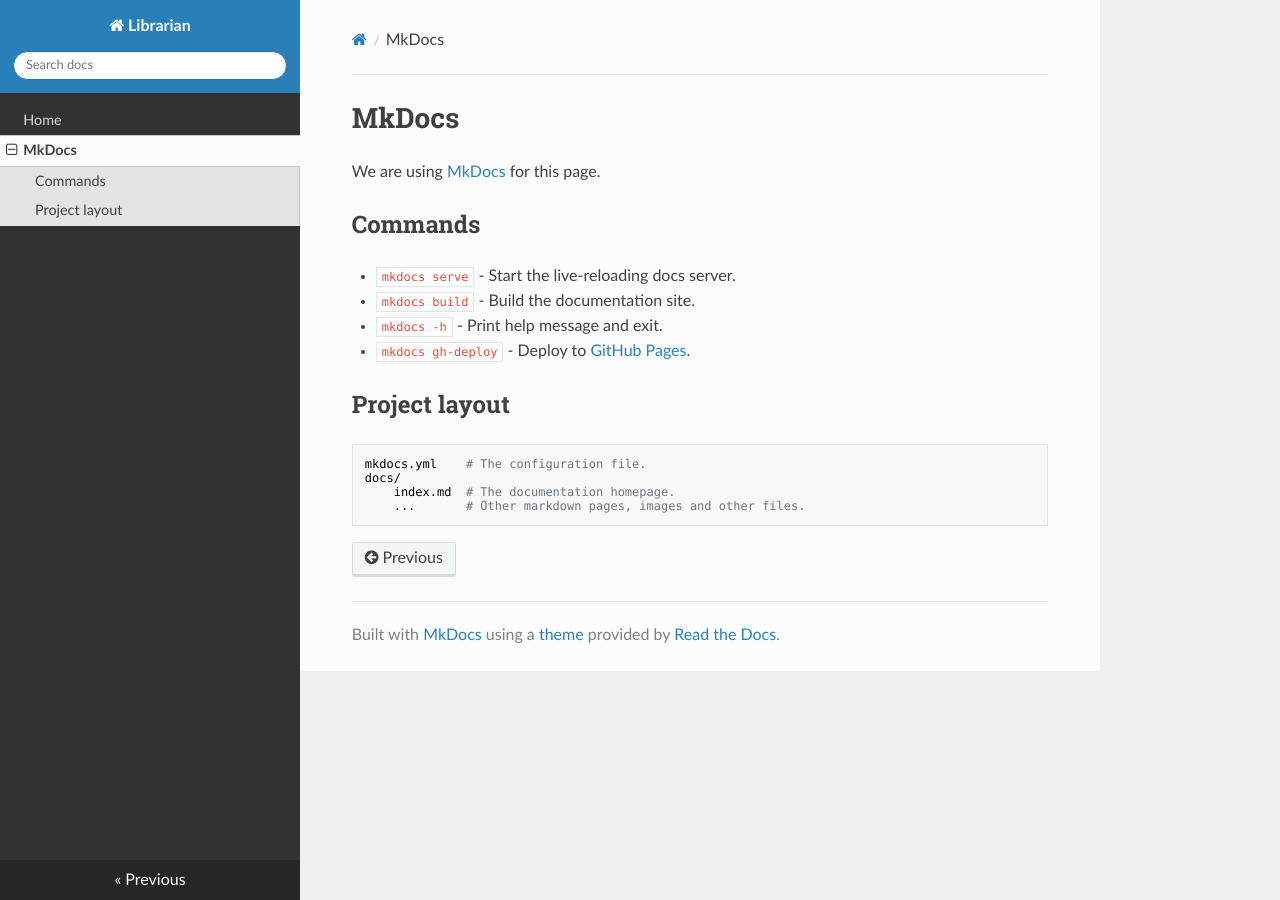
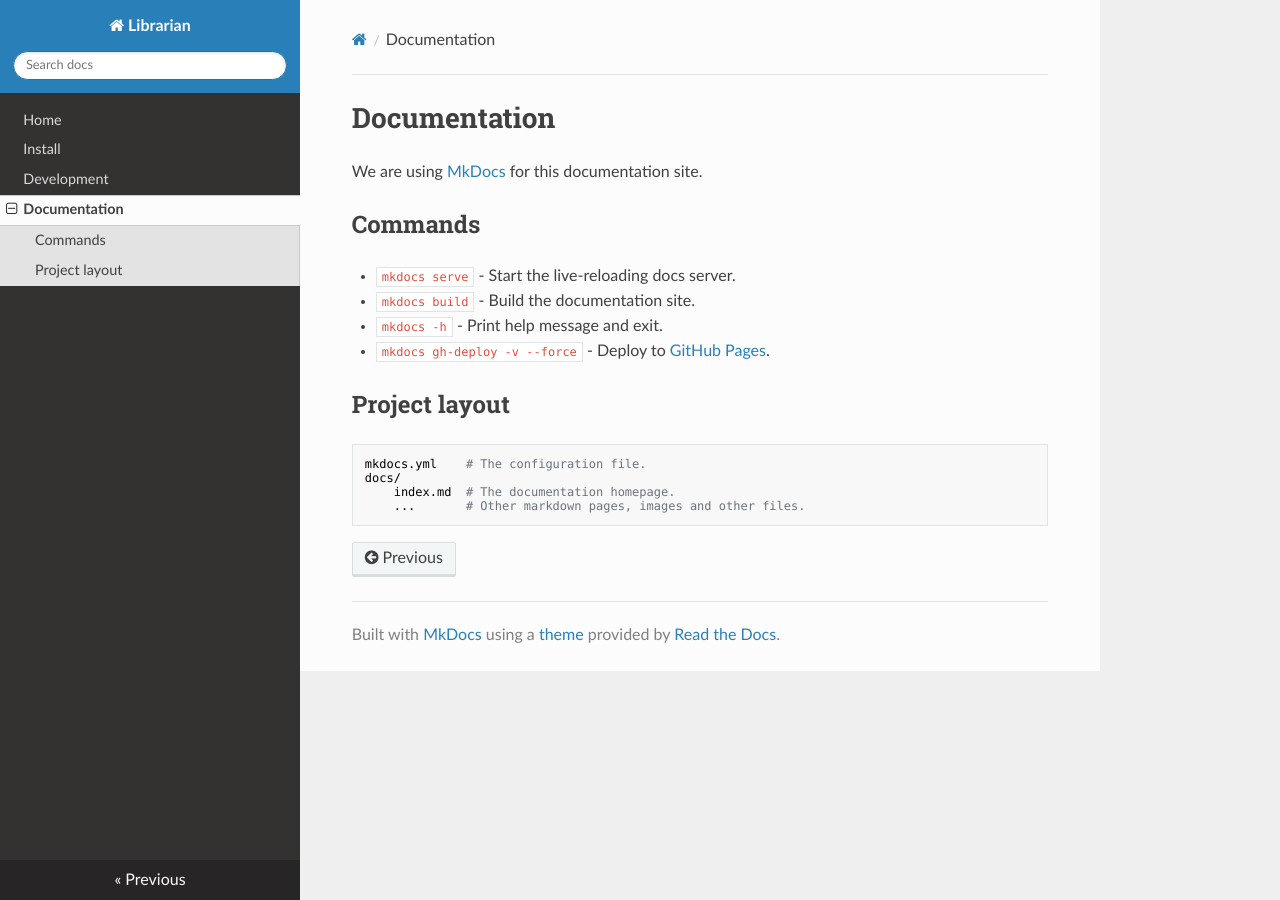
Before and after one commit to nautilus-cyberneering/nautilus-librarian, an MkDocs documentation site: the page built from docs/documentation.md, in a window 1280 px wide. Built offline with MkDocs 1.6.1, drawn with Linux system fonts in a browser that asks for light colours; nearby versions of some CDN libraries.

```diff
--- a/docs/mkdocs.md
+++ b/docs/documentation.md
@@ -1,13 +1,13 @@
-# MkDocs
+# Documentation
 
-We are using [MkDocs](https://www.mkdocs.org/) for this page.
+We are using [MkDocs](https://www.mkdocs.org/) for this documentation site.
 
 ## Commands
 
 * `mkdocs serve` - Start the live-reloading docs server.
 * `mkdocs build` - Build the documentation site.
 * `mkdocs -h` - Print help message and exit.
-* `mkdocs gh-deploy` - Deploy to [GitHub Pages](https://pages.github.com/).
+* `mkdocs gh-deploy -v --force` - Deploy to [GitHub Pages](https://pages.github.com/).
 
 ## Project layout
 
--- a/mkdocs.yml
+++ b/mkdocs.yml
@@ -2,5 +2,7 @@ site_name: Librarian
 site_url: https://nautilus-cyberneering.github.io/librarian/
 nav:
   - Home: index.md
-  - MkDocs: mkdocs.md
+  - Install: install.md
+  - Development: development.md
+  - Documentation: documentation.md
 theme: readthedocs
```
Also changed, not shown: README.md (+1 -95 lines), docs/development.md (added, +72 -0 lines), docs/install.md (added, +35 -0 lines).
